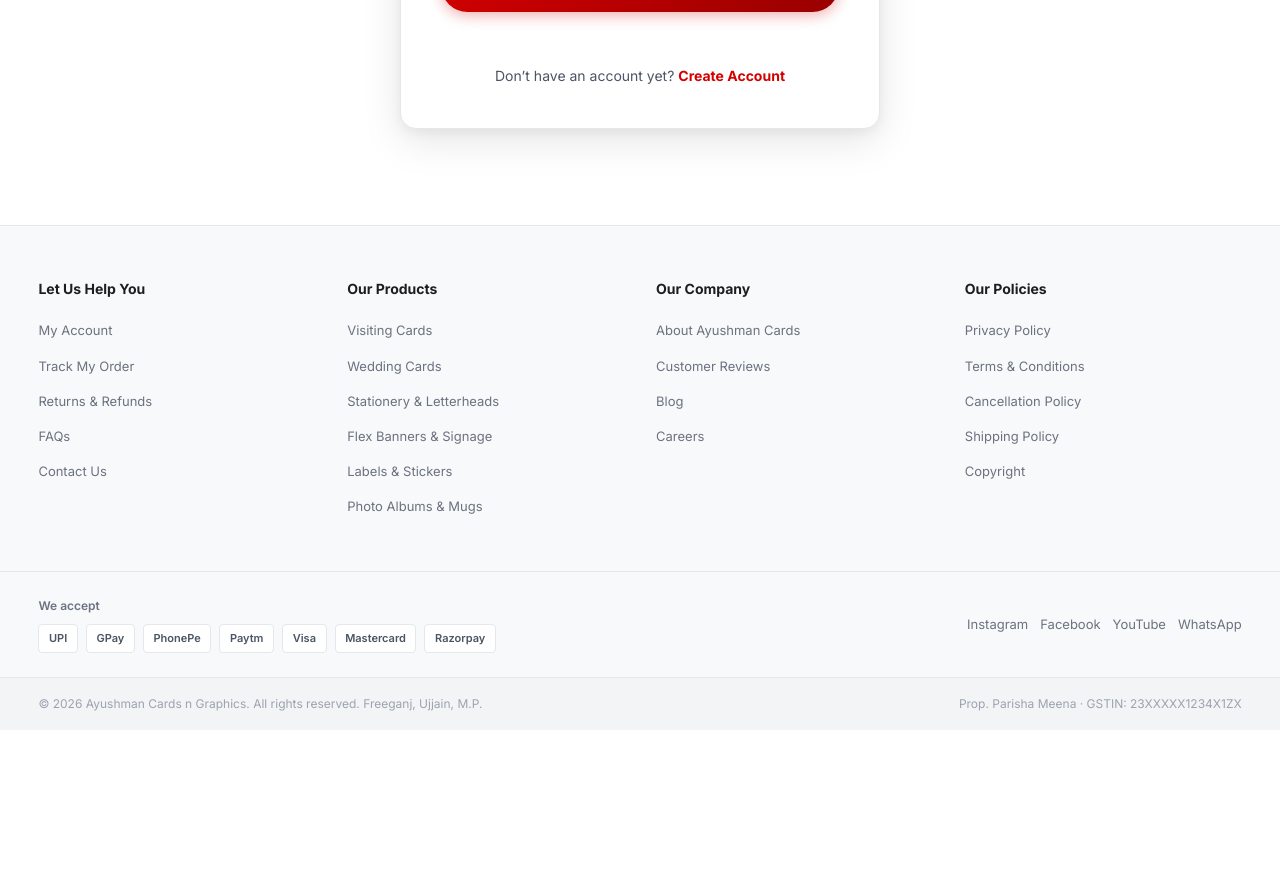
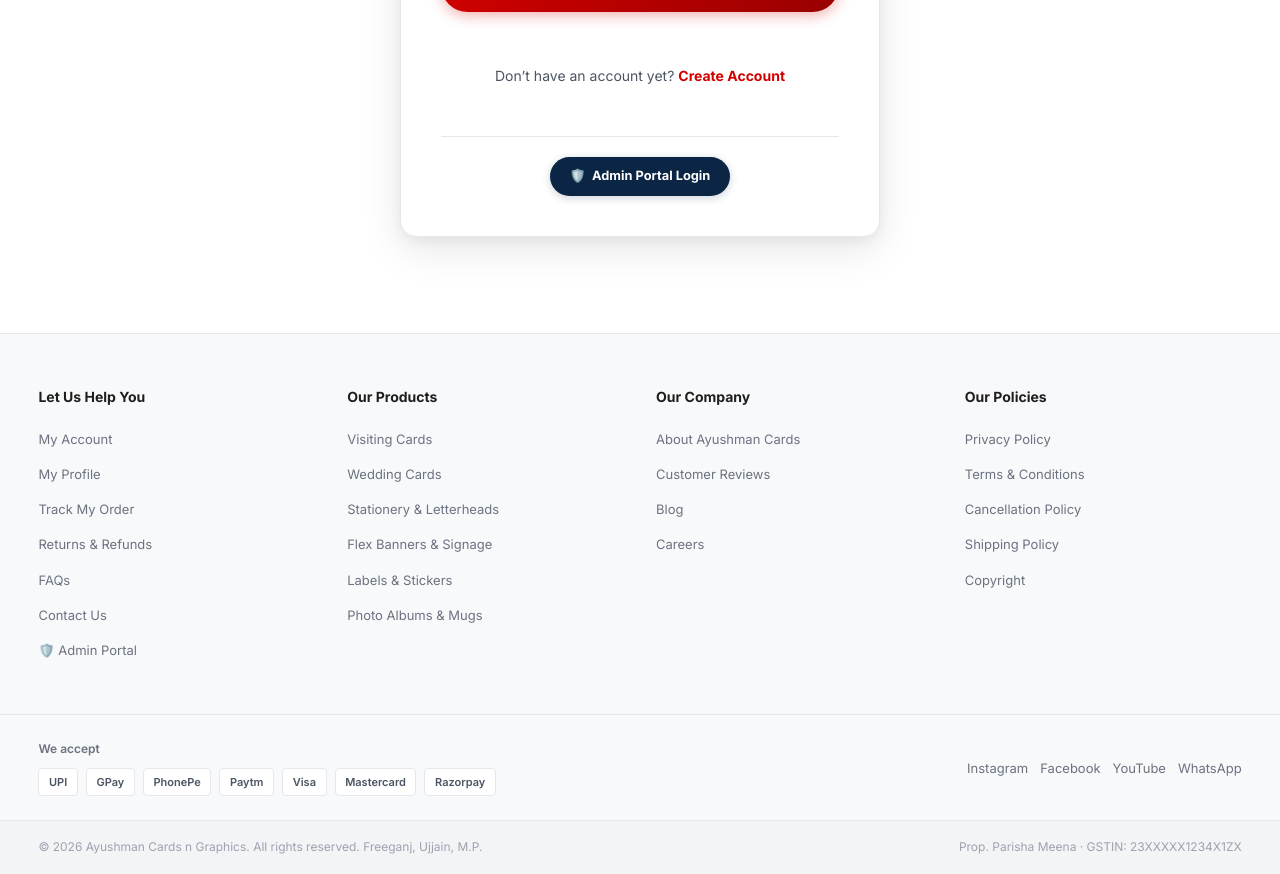
Before and after one commit to parimeena404/Ayushman-Photography-Website, a Next.js app: page /login in a window 1280 px wide. Shown: the part 820-1694 px from the top of the page. Before the commit the page ends 1550 px from the top, so only its background shows below. Built offline with nearby package versions, Linux system fonts and the light colour scheme; no server answers.

Commit message:
feat: add visible Admin Portal login button on login page, footer links, and smart admin redirect

```diff
--- a/src/app/login/page.tsx
+++ b/src/app/login/page.tsx
@@ -31,7 +31,12 @@
     setIsSubmitting(false);
 
     if (result.success) {
-      router.push('/dashboard');
+      // Redirect admins to admin portal, clients to dashboard
+      if (result.user?.role === 'ADMIN') {
+        router.push('/admin');
+      } else {
+        router.push('/dashboard');
+      }
     } else {
       setError(result.error || 'Login failed. Please check your credentials.');
     }
@@ -206,6 +211,37 @@
                 Create Account
               </Link>
             </div>
+
+            {/* Admin Login Shortcut */}
+            <div
+              style={{
+                textAlign: 'center',
+                marginTop: '1.25rem',
+                paddingTop: '1.25rem',
+                borderTop: '1px solid var(--border-medium)',
+              }}
+            >
+              <Link
+                href="/admin"
+                style={{
+                  display: 'inline-flex',
+                  alignItems: 'center',
+                  gap: '0.4rem',
+                  padding: '0.55rem 1.25rem',
+                  borderRadius: '999px',
+                  background: '#0B2545',
+                  color: '#FFFFFF',
+                  fontFamily: "'Inter', sans-serif",
+                  fontSize: '0.8rem',
+                  fontWeight: 700,
+                  textDecoration: 'none',
+                  boxShadow: '0 2px 8px rgba(11,37,69,0.2)',
+                  transition: 'transform 0.2s, box-shadow 0.2s',
+                }}
+              >
+                <span>🛡️</span> Admin Portal Login
+              </Link>
+            </div>
           </form>
         </div>
       </div>
--- a/src/components/Footer.tsx
+++ b/src/components/Footer.tsx
@@ -7,10 +7,12 @@
     title: 'Let Us Help You',
     links: [
       { label: 'My Account', href: '/dashboard' },
+      { label: 'My Profile', href: '/profile' },
       { label: 'Track My Order', href: '/dashboard' },
       { label: 'Returns & Refunds', href: '/cancellation' },
       { label: 'FAQs', href: '/faq' },
       { label: 'Contact Us', href: '/contact' },
+      { label: '🛡️ Admin Portal', href: '/admin' },
     ],
   },
   {
--- a/src/context/AuthContext.tsx
+++ b/src/context/AuthContext.tsx
@@ -14,7 +14,7 @@
 interface AuthContextType {
   user: User | null;
   loading: boolean;
-  login: (data: { email: string; password: string }) => Promise<{ success: boolean; error?: string }>;
+  login: (data: { email: string; password: string }) => Promise<{ success: boolean; error?: string; user?: User }>;
   signup: (data: { name: string; email: string; password: string; phone?: string }) => Promise<{ success: boolean; error?: string }>;
   logout: () => Promise<void>;
   refreshUser: () => Promise<void>;
@@ -57,7 +57,7 @@
       const data = await res.json();
       if (res.ok && data.success) {
         setUser(data.user);
-        return { success: true };
+        return { success: true, user: data.user };
       } else {
         return { success: false, error: data.error || 'Login failed' };
       }
```
